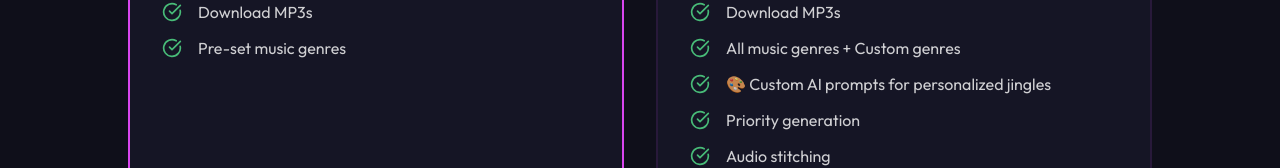
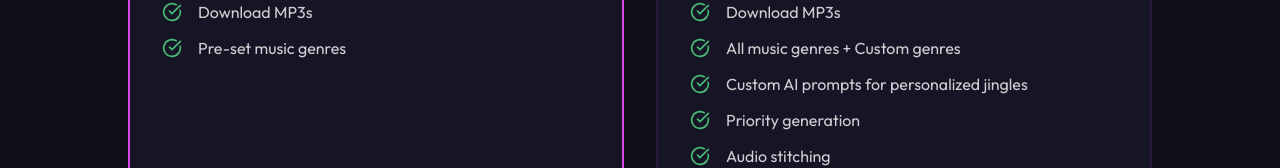
Before and after one commit to michaeliryami/Study-Songs, a Next.js app: page /pricing in a window 1280 px wide. Shown: the part 619-787 px from the top of the page. Built offline with nearby package versions, Linux system fonts and the light colour scheme; no server answers.

Commit message:
google auth

```diff
--- a/app/create/page.tsx
+++ b/app/create/page.tsx
@@ -379,7 +379,7 @@ export default function CreatePage() {
                     <FormControl>
                       <VStack spacing={2} align="stretch">
                         <Text fontSize="sm" color="brand.300" fontWeight="600">
-                          🎨 Premium Feature: Custom AI Prompts
+                          Premium Feature: Custom AI Prompts
                         </Text>
                         <Text fontSize="xs" color="whiteAlpha.600">
                           Describe exactly how you want your jingles to sound. Be creative!
--- a/app/pricing/page.tsx
+++ b/app/pricing/page.tsx
@@ -141,7 +141,7 @@ export default function PricingPage() {
         'Unlimited study sets',
         'Download MP3s',
         'All music genres + Custom genres',
-        '🎨 Custom AI prompts for personalized jingles',
+        'Custom AI prompts for personalized jingles',
         'Priority generation',
         'Audio stitching',
       ],
```
